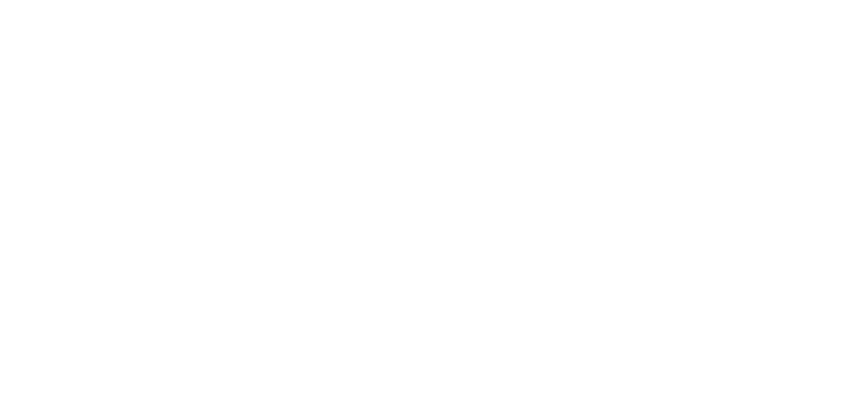
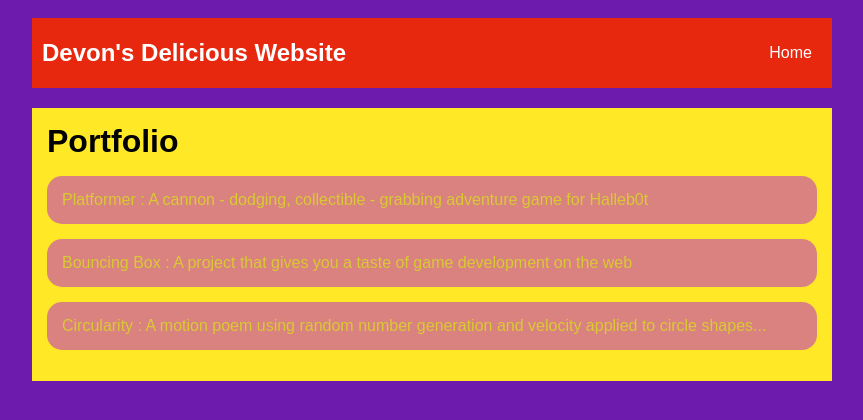
Before and after one commit to DMcZeal59/DMcZeal59.github.io, a plain HTML site: page portfolio.html in a window 1280 px wide. Shown: the whole page, without its empty margins (208-1071 px from the left). Drawn offline with Linux system fonts and the light colour scheme.

Commit message:
add portfolio.html file

```diff
--- a/portfolio.html
+++ b/portfolio.html
@@ -0,0 +1,32 @@
+<!DOCTYPE HTML>
+<html>
+    <head>
+        <title>Devon's Delicious Website </title>
+        <link rel="stylesheet" href="style.css">
+    </head>
+
+    <body>
+      <div id="all-contents">
+        <nav>
+            <h1>Devon's Delicious Website </h1>
+            <ul id="nav-ul">
+                <li class="nav-li">
+                    <a class="nav-a" href="index.html">Home</a>
+                </li>
+            </ul>
+        </nav>
+        <main>
+            <div class="content">
+                <h1>Portfolio</h1>
+                <ul id="portfolio">
+                    <li><a href="projects/platformer/">Platformer : A cannon - dodging, collectible - grabbing adventure game for Halleb0t</a></li>
+                    <li><a href="projects/bouncing-box/">Bouncing Box : A project that gives you a taste of game development on the web </a></li>
+                    <li><a href="projects/circularity/">Circularity : A motion poem using random number generation and velocity applied to circle shapes...</a></li>
+
+                </ul>
+            </div>
+        </main>
+
+      </div>
+    </body>
+</html>
--- a/style.css
+++ b/style.css
@@ -61,3 +61,29 @@ main {
 h2, h3 {
     margin: 0px;
 }
+
+ /* portfolio styles */
+ .content h1 {
+    color: black;
+}
+
+#portfolio {
+    list-style-type: none;
+    padding-left: 0;
+}
+
+#portfolio li {
+    background: #b41cda80;
+    padding: 15px;
+    border-radius: 15px;
+    margin-bottom: 15px;
+}
+
+#portfolio li:hover {
+    background: #eee;
+}
+
+#portfolio a {
+    text-decoration: none;
+    color: #dae90eaf;
+}
```
